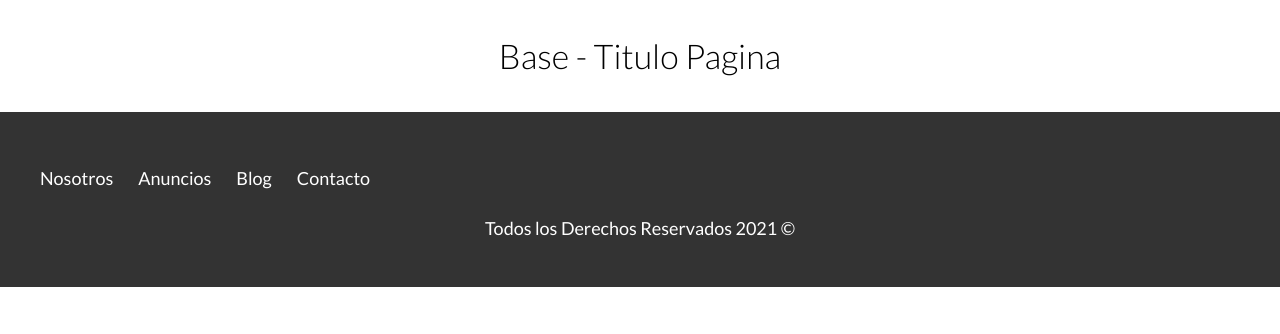
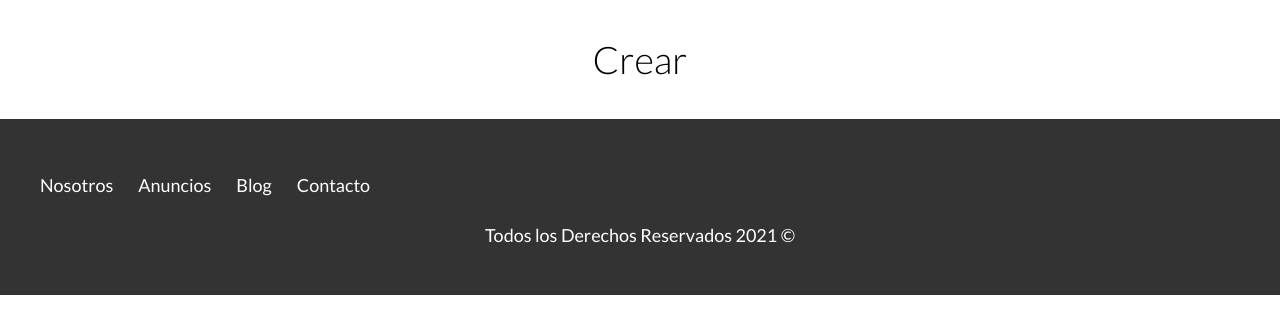
Before and after one commit to YoimelDev/Bienes-raices, a PHP site: page /admin/propiedades/crear.php in a window 1280 px wide. Shown: the part 119-453 px from the top of the page. Run offline with PHP 8.4, Linux system fonts and the light colour scheme.

```diff
--- a/admin/propiedades/crear.php
+++ b/admin/propiedades/crear.php
@@ -4,7 +4,7 @@ includerTemplate('header');
 ?>
 
 <main class="contenedor seccion">
-    <h2>Base - Titulo Pagina</h2>
+    <h1>Crear</h1>
 </main>
 
 <?php includerTemplate('footer'); ?>
```
